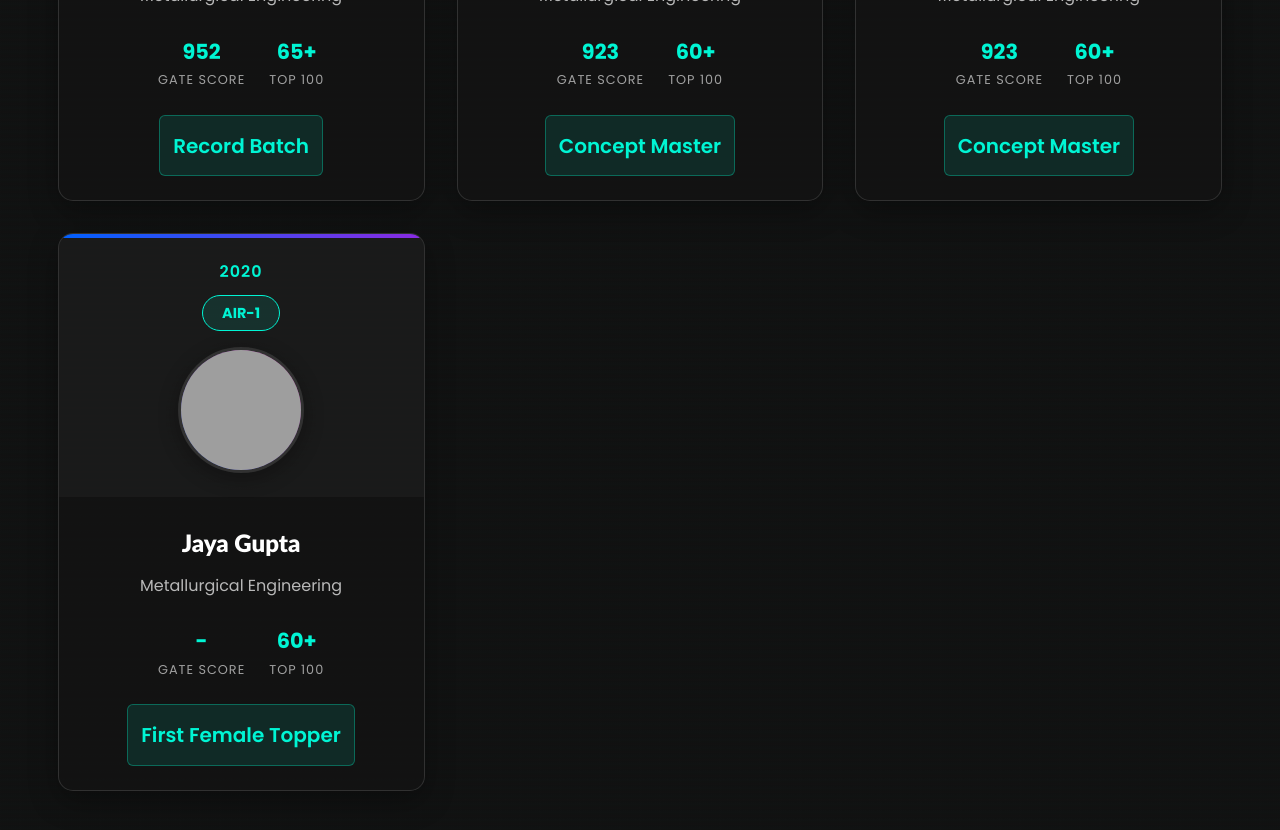
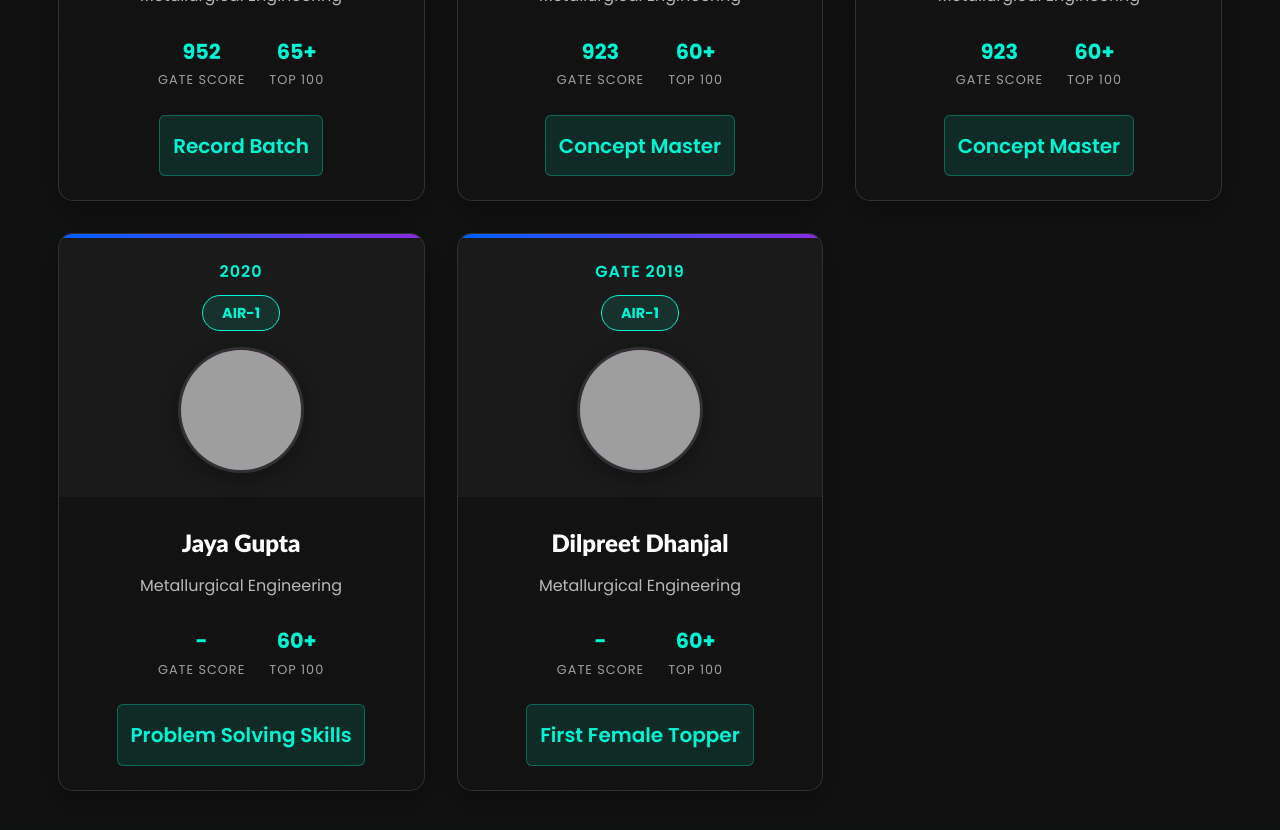
Before and after one commit to Samarjeetkumarsingh/website, a Jekyll site: the page built from _posts/2025-04-06-HALL-OF-GATE-Exam-TestUrSelf-CHAMPIONS.md, in a window 1280 px wide and 900 px high, scrolled down 3247 px. Shown: the top 830 px of the window. Built offline with Jekyll 4.4.1, drawn with Linux system fonts in a browser that asks for light colours; nearby versions of some CDN libraries; our own code applies the rules of GitHub Pages for plain Markdown files; grey boxes are pictures that could not be loaded.

Commit message:
Update 2025-04-06-HALL-OF-GATE-Exam-TestUrSelf-CHAMPIONS.md

```diff
--- a/_posts/2025-04-06-HALL-OF-GATE-Exam-TestUrSelf-CHAMPIONS.md
+++ b/_posts/2025-04-06-HALL-OF-GATE-Exam-TestUrSelf-CHAMPIONS.md
@@ -1120,11 +1120,38 @@
                         <div class="champion-year">2020</div>
                         <div class="champion-rank">AIR-1</div>
                         <div class="champion-photo">
-                            <img src="https://www.testurself.in/wp-content/uploads/2020/04/0752FA29-EA5B-4524-866B-4A8AB4398CFF.jpeg" alt="Jaya Gupta">
+                            <img src="https://images-website-testurself.s3.us-east-1.amazonaws.com/AIR-1-2020.png" alt="Jaya Gupta">
                         </div>
                     </div>
                     <div class="champion-body">
                         <h3 class="champion-name">Jaya Gupta</h3>
+                        <div class="champion-branch">Metallurgical Engineering</div>
+
+                        <div class="champion-stats">
+                            <div class="stat-item">
+                                <div class="stat-value">-</div>
+                                <div class="stat-label">GATE Score</div>
+                            </div>
+                            <div class="stat-item">
+                                <div class="stat-value">60+</div>
+                                <div class="stat-label">Top 100</div>
+                            </div>
+                        </div>
+
+                        <div class="champion-score">Problem Solving Skills</div>
+                    </div>
+                </div>
+                       <!-- Champion 2019 -->
+                <div class="champion-card">
+                    <div class="champion-header">
+                        <div class="champion-year">GATE 2019</div>
+                        <div class="champion-rank">AIR-1</div>
+                        <div class="champion-photo">
+                            <img src="https://images-website-testurself.s3.us-east-1.amazonaws.com/AIR-1-2019.png" alt="Dilpreet Dhanjal">
+                        </div>
+                    </div>
+                    <div class="champion-body">
+                        <h3 class="champion-name">Dilpreet Dhanjal</h3>
                         <div class="champion-branch">Metallurgical Engineering</div>
 
                         <div class="champion-stats">
```
